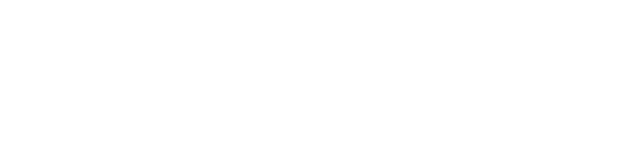
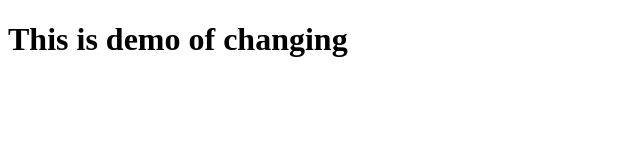
Before and after one commit to sushree2005/pratice, a plain HTML site: page index.html in a window 1280 px wide. Shown: the whole page, without its empty margins (0-640 px from the left). Drawn offline with Linux system fonts and the light colour scheme.

Commit message:
this change i have done

```diff
--- a/index.html
+++ b/index.html
@@ -8,7 +8,7 @@
 </head>
 
 <body>
-
+    <h1>This is demo of changing</h1>
 </body>
 
 </html>
```
